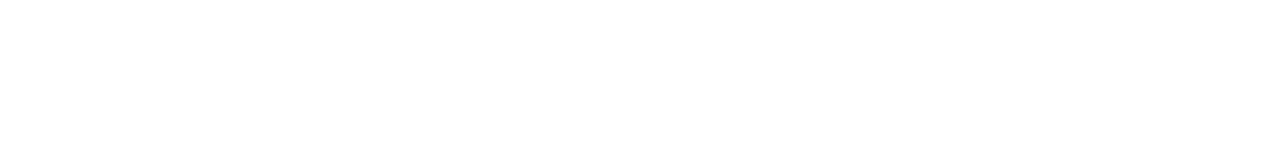
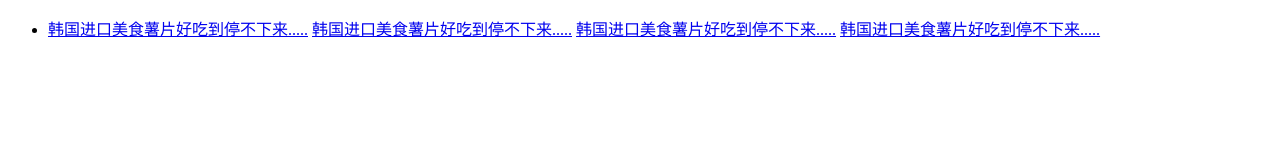
Before and after one commit to pwdjying/dongbrother, a plain HTML site: page lesson1/code/index.html in a window 1280 px wide. Drawn offline with Linux system fonts and the light colour scheme.

Commit message:
第一次提交代码

```diff
--- a/lesson1/code/index.html
+++ b/lesson1/code/index.html
@@ -2,8 +2,18 @@
 <html>
 <head>
 	<title></title>
+	<meta http-equiv="Content-Type" content="text/html;charset=utf-8">
+	<link rel="stylesheet" type="text/css" href="index.css">
 </head>
 <body>
-
+	<div id="wrap">
+		<ul>
+		<li><a href="#">韩国进口美食薯片好吃到停不下来.....</a>
+			<a href="#">韩国进口美食薯片好吃到停不下来.....</a>
+			<a href="#">韩国进口美食薯片好吃到停不下来.....</a>
+			<a href="#">韩国进口美食薯片好吃到停不下来.....</a>
+		</li>
+		</ul>
+	</div>
 </body>
 </html>
```
